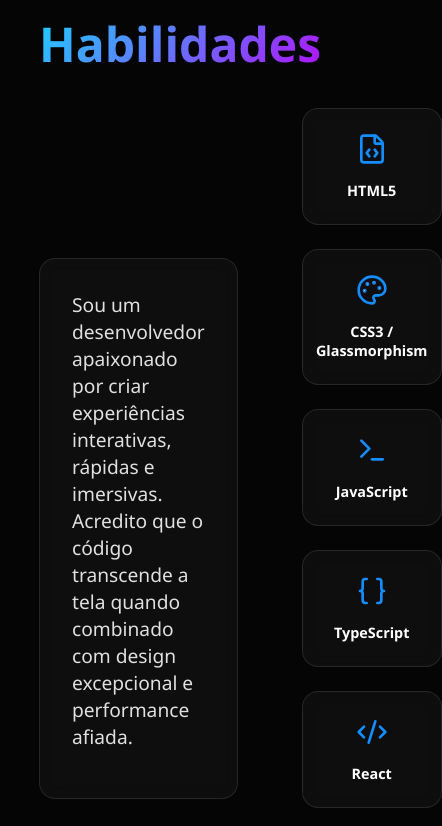
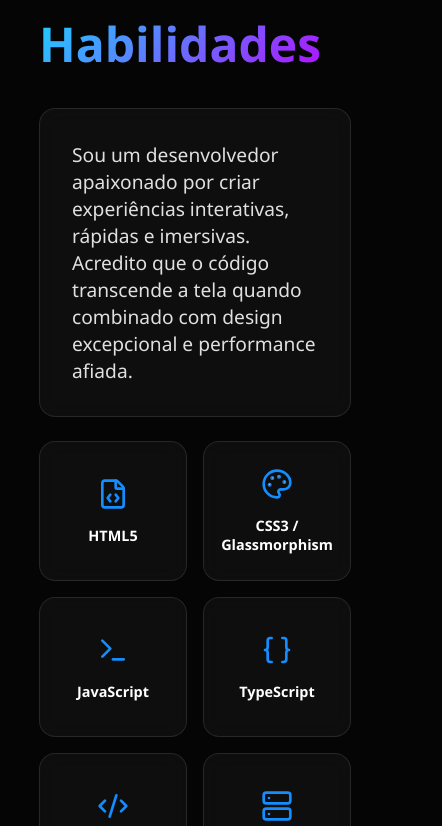
Before and after one commit to wylamys-santos/portfolio-wylamys-santos, a Next.js app: page / in a window 390 px wide. Shown: the part 998-1824 px from the top of the page, 442 px wide, since content can reach past the window. Built offline with nearby package versions, Linux system fonts and the light colour scheme.

Commit message:
fix: melhorar layout mobile da seção sobre e habilidades

```diff
--- a/src/app/globals.css
+++ b/src/app/globals.css
@@ -152,6 +152,27 @@ body {
   filter: saturate(1.04) contrast(1.03);
 }
 
+.about-layout {
+  display: grid;
+  grid-template-columns: minmax(0, 1fr) minmax(0, 1fr);
+  gap: 2rem;
+  align-items: start;
+}
+
+.about-card {
+  min-height: 100%;
+}
+
+.skills-grid {
+  display: grid;
+  grid-template-columns: repeat(2, minmax(0, 1fr));
+  gap: 1.25rem;
+}
+
+.skill-card {
+  min-height: 155px;
+}
+
 @media (max-width: 900px) {
   .hero-shell {
     width: min(100%, calc(100% - 2rem));
@@ -183,4 +204,19 @@ body {
     height: clamp(290px, 68vw, 390px);
     outline-offset: 8px;
   }
+
+  .about-layout {
+    grid-template-columns: 1fr;
+    gap: 1.5rem;
+  }
+
+  .skills-grid {
+    grid-template-columns: repeat(2, minmax(0, 1fr));
+    gap: 1rem;
+  }
+
+  .skill-card {
+    min-height: 140px;
+    padding: 1.1rem !important;
+  }
 }
--- a/src/components/AboutSkills.tsx
+++ b/src/components/AboutSkills.tsx
@@ -37,26 +37,23 @@ export default function AboutSkills() {
       >
         <h2 className="text-gradient" style={{ fontSize: '3rem', marginBottom: '2rem' }}>Sobre Mim & Habilidades</h2>
 
-        <div style={{ display: 'grid', gridTemplateColumns: '1fr 1fr', gap: '4rem', alignItems: 'center' }}>
+        <div className="about-layout">
           {/* Texto Sobre */}
-          <motion.div variants={itemVariants} className="glass" style={{ padding: '2rem' }}>
-            <p style={{ fontSize: '1.2rem', marginBottom: '1rem', color: 'var(--text-main)' }}>
+          <motion.div variants={itemVariants} className="glass about-card" style={{ padding: '2rem' }}>
+            <p style={{ fontSize: '1.2rem', color: 'var(--text-main)' }}>
               Sou um desenvolvedor apaixonado por criar experiências interativas, rápidas e imersivas.
               Acredito que o código transcende a tela quando combinado com design excepcional e performance afiada.
-            </p>
-            <p style={{ fontSize: '1.2rem', color: 'var(--text-muted)' }}>
-
             </p>
           </motion.div>
 
           {/* Grid de Skills */}
-          <div style={{ display: 'grid', gridTemplateColumns: 'repeat(auto-fit, minmax(140px, 1fr))', gap: '1.5rem' }}>
+          <div className="skills-grid">
             {skills.map((skill, index) => (
               <motion.div
                 key={index}
                 variants={itemVariants}
                 whileHover={{ scale: 1.05, y: -5, boxShadow: 'var(--glass-glow)' }}
-                className="glass"
+                className="glass skill-card"
                 style={{
                   padding: '1.5rem',
                   display: 'flex',
```
